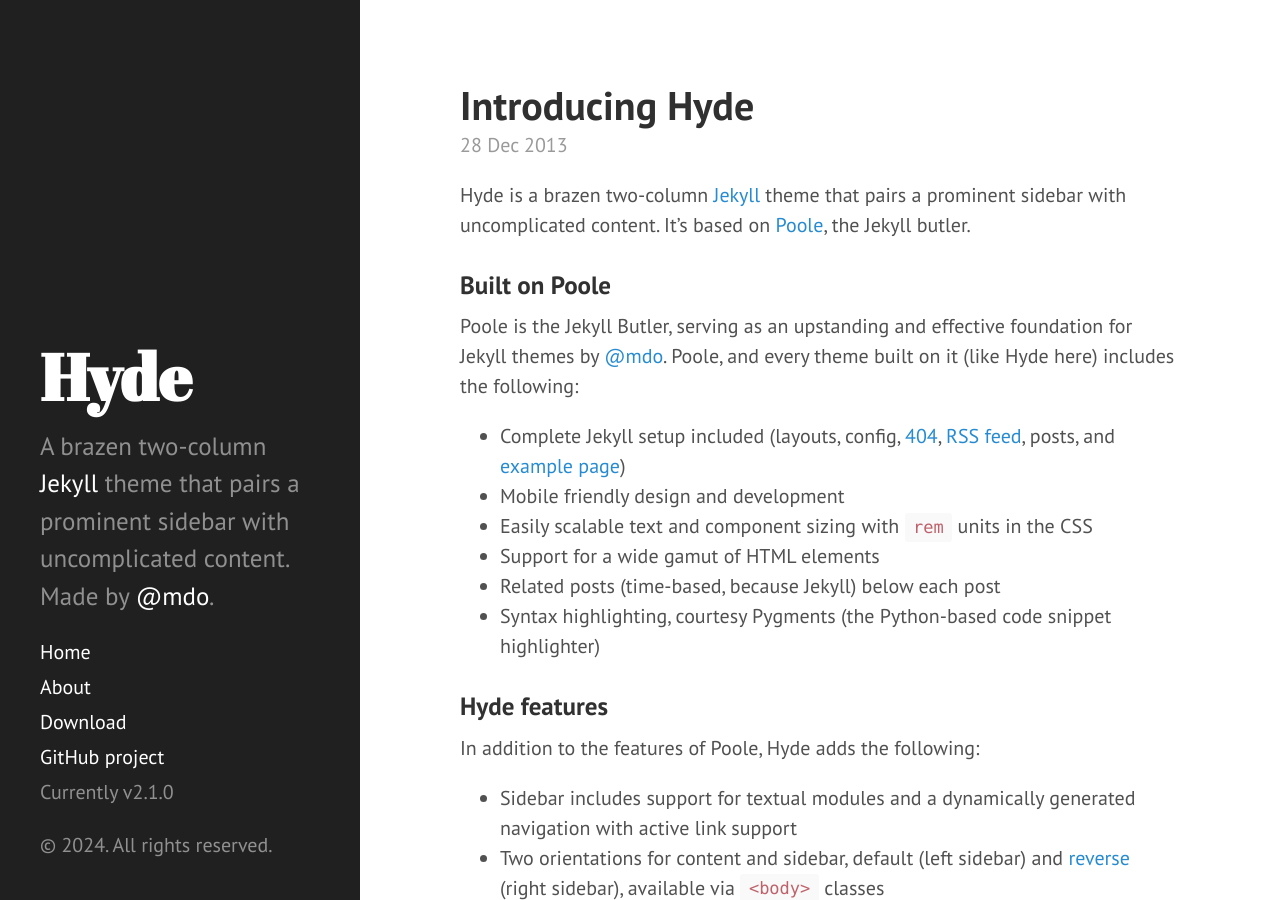
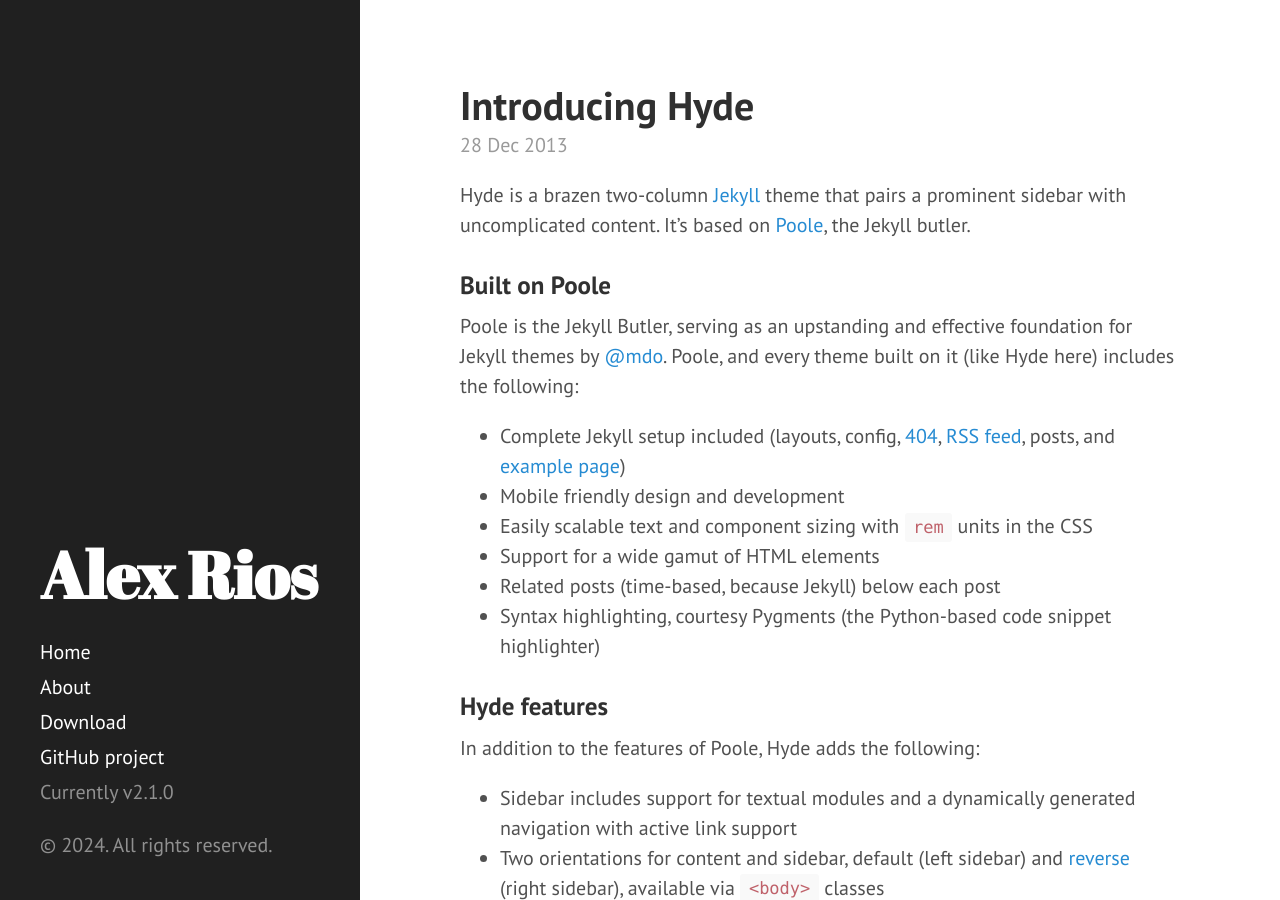
Before and after one commit to alexarios/alexarios.github.io, a Jekyll site: the page built from index.html, in a window 1280 px wide and 900 px high. Built offline with Jekyll 4.4.1, drawn with Linux system fonts in a browser that asks for light colours; Markdown is read by kramdown in place of the engine named in the settings; the list of posts is cut into pages by our own code.

Commit message:
Update _config.yml

```diff
--- a/_config.yml
+++ b/_config.yml
@@ -7,15 +7,15 @@ permalink:        pretty
 relative_permalinks: true
 
 # Setup
-title:            Hyde
-tagline:          'A Jekyll theme'
-description:      'A brazen two-column <a href="http://jekyllrb.com" target="_blank">Jekyll</a> theme that pairs a prominent sidebar with uncomplicated content. Made by <a href="https://twitter.com/mdo" target="_blank">@mdo</a>.'
-url:              http://hyde.getpoole.com
+title:            Alex Rios
+tagline:          'https://www.linkedin.com/in/alexander-angulo-rios-6a529a225/'
+description:      ''
+url:              https://alexarios.github.io
 baseurl:          /
 
 author:
-  name:           'Mark Otto'
-  url:            https://twitter.com/mdo
+  name:           'Alex Rios'
+  url:            https://alexarios.github.io
 
 paginate:         5
 
@@ -23,4 +23,4 @@ paginate:         5
 version:          2.1.0
 
 github:
-  repo:           https://github.com/poole/hyde
+  repo:           https://github.com/alexarios/alexarios.github.io
```
